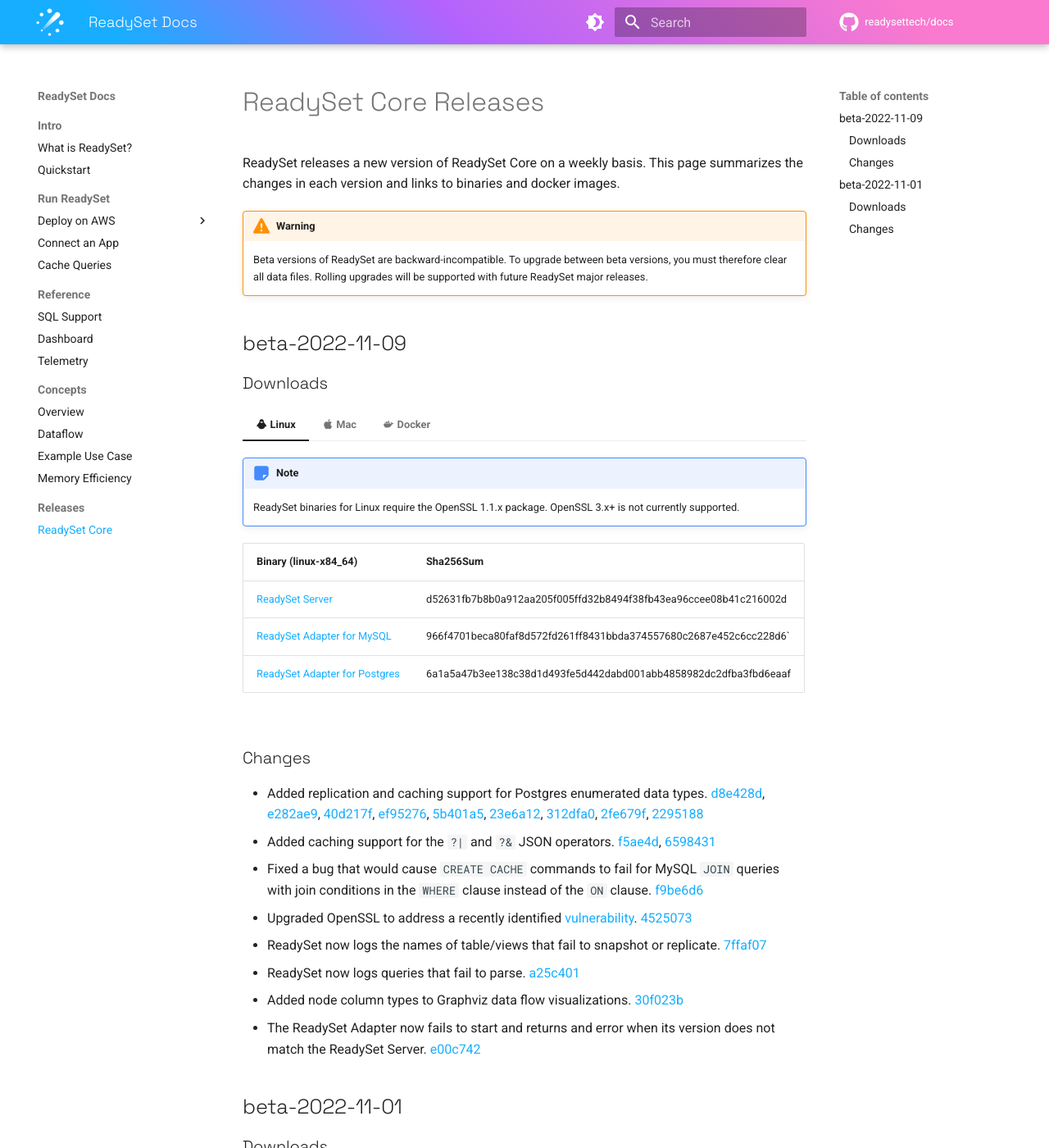
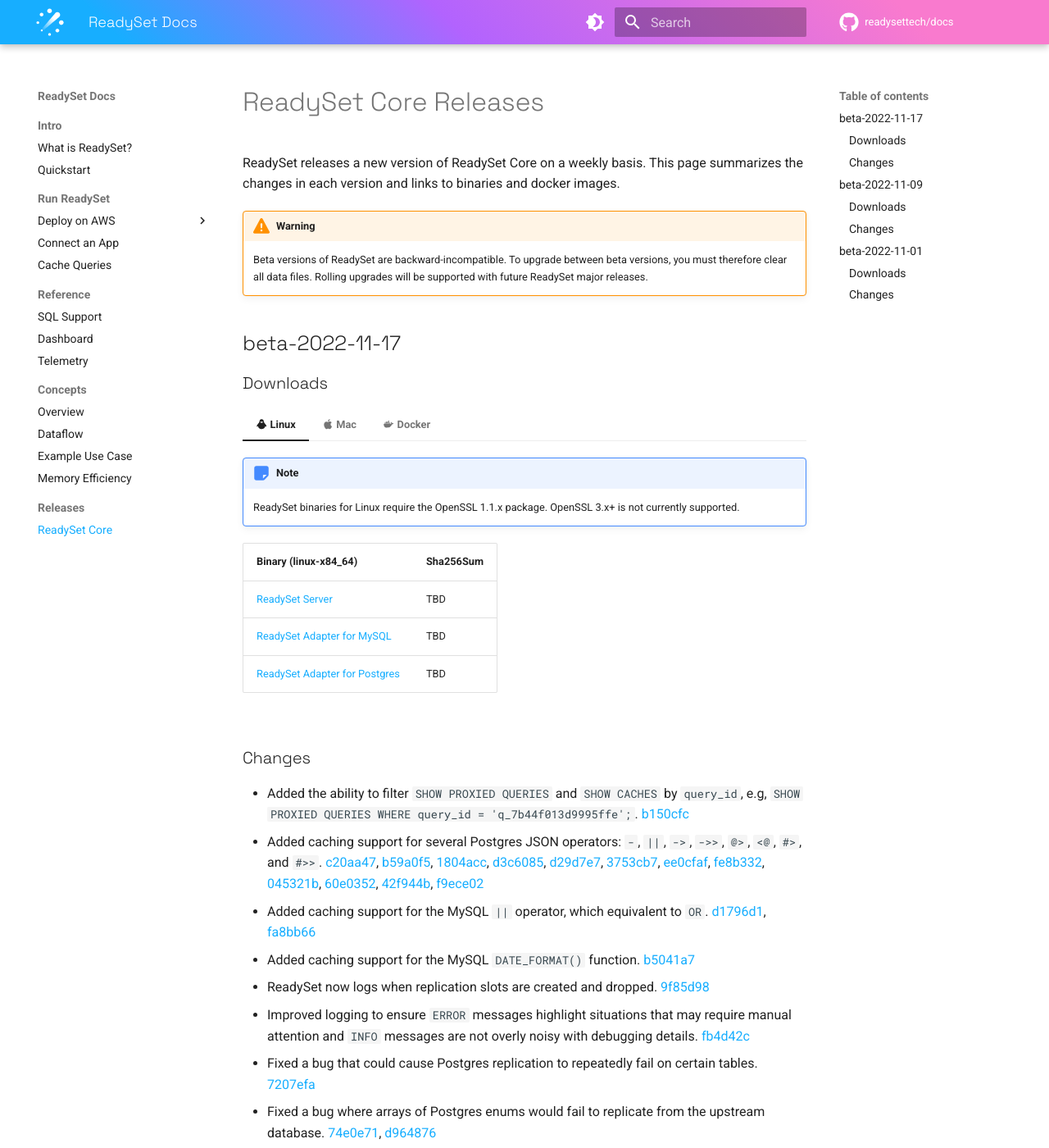
Before and after one commit to readysettech/docs-old, an MkDocs documentation site: the page built from docs/releases/readyset-core.md, in a window 1280 px wide and 1400 px high. Shown: the whole window at 82% size. Built offline with MkDocs 1.6.1 and Material for MkDocs 9.7.7, drawn with Linux system fonts in a browser that asks for light colours; comment, search, counter and statistics services are not loaded.

Commit message:
Add release notes for beta-2022-11-17
Also update SQL Support based on some of this week's changes.

````diff
--- a/docs/releases/readyset-core.md
+++ b/docs/releases/readyset-core.md
@@ -5,6 +5,54 @@
 !!! warning
 
     Beta versions of ReadySet are backward-incompatible. To upgrade between beta versions, you must therefore clear all data files. Rolling upgrades will be supported with future ReadySet major releases.
+
+## beta-2022-11-17
+
+### Downloads
+
+=== ":material-linux: Linux"
+
+    !!! note
+
+        ReadySet binaries for Linux require the OpenSSL 1.1.x package. OpenSSL 3.x+ is not currently supported.
+
+    Binary (linux-x84_64) | Sha256Sum
+    ------------------------------|----------
+    [ReadySet Server](https://github.com/readysettech/readyset/files/9974540/readyset-server-beta-2022-11-17.linux-x86_64.tar.gz) | TBD
+    [ReadySet Adapter for MySQL](https://github.com/readysettech/readyset/files/9974536/readyset-mysql-beta-2022-11-17.linux-x86_64.tar.gz) | TBD
+    [ReadySet Adapter for Postgres](https://github.com/readysettech/readyset/files/9974538/readyset-psql-beta-2022-11-17.linux-x86_64.tar.gz) | TBD
+
+=== ":material-apple: Mac"
+
+    Binary (darwin-arm64) | Sha256Sum
+    ------------------------------|----------
+    [ReadySet Server](https://github.com/readysettech/readyset/files/9974631/readyset-server-beta-2022-11-17.darwin-arm64.tar.gz) | TBD
+    [ReadySet Adapter for MySQL](https://github.com/readysettech/readyset/files/9974630/readyset-mysql-beta-2022-11-17.darwin-arm64.tar.gz) | TBD
+    [ReadySet Adapter for Postgres](https://github.com/readysettech/readyset/files/9974629/readyset-psql-beta-2022-11-17.darwin-arm64.tar.gz) | TBD
+
+=== ":material-docker: Docker"
+
+    - ReadySet Server (linux-x84_64)
+        ``` sh
+        docker pull public.ecr.aws/readyset/readyset-server:beta-2022-11-17
+        ```
+
+    - ReadySet Adapter (linux-x84_64)
+        ``` sh
+        docker pull public.ecr.aws/readyset/readyset-adapter:beta-2022-11-17
+        ```
+
+### Changes
+
+- Added the ability to filter `SHOW PROXIED QUERIES` and `SHOW CACHES` by `query_id`, e.g, `SHOW PROXIED QUERIES WHERE query_id = 'q_7b44f013d9995ffe';`. [b150cfc](https://github.com/readysettech/readyset/commit/b150cfc74f57c5b639005671065044337d0ab9b6)
+- Added caching support for several Postgres JSON operators: `-`, `||`, `->`, `->>`, `@>`, `<@`, `#>`, and `#>>`. [c20aa47](https://github.com/readysettech/readyset/commit/c20aa47fc8cae4fc25b5dc6bffd9ca3729ae1), [b59a0f5](https://github.com/readysettech/readyset/commit/b59a0f56ed8aa83af43d2d278cf556b5137c7edf), [1804acc](https://github.com/readysettech/readyset/commit/1804acc764263ac552d4d20c4652356076d40c36), [d3c6085](https://github.com/readysettech/readyset/commit/d3c6085ab4e4d13eaacfb0b9aa1861a964f28931), [d29d7e7](https://github.com/readysettech/readyset/commit/d29d7e71a8a165220427af744a7cd7783a9d4022), [3753cb7](https://github.com/readysettech/readyset/commit/3753cb71d990831b63f584878aea6b0eab7866e9), [ee0cfaf](https://github.com/readysettech/readyset/commit/ee0cfaf99d4cbda99cca04735da525ba3c0ac536), [fe8b332](https://github.com/readysettech/readyset/commit/fe8b332bfc209047438507ad1ca0290311fe5bd4), [045321b](https://github.com/readysettech/readyset/commit/045321b3afc643f9474f0c79386b283766c06845), [60e0352](https://github.com/readysettech/readyset/commit/60e0352190c76fa2cdb6cb99ef2bf44db03e7ea4), [42f944b](https://github.com/readysettech/readyset/commit/42f944b088d9e112f0b03fe53fcae80f881e9f32), [f9ece02](https://github.com/readysettech/readyset/commit/f9ece029626913d427ac1cdf900a898700acd39f)
+- Added caching support for the MySQL `||` operator, which equivalent to `OR`. [d1796d1](https://github.com/readysettech/readyset/commit/d1796d1927f8c7d088150d80f152d840ba0ef769), [fa8bb66](https://github.com/readysettech/readyset/commit/fa8bb660fd6248e0f789ef71c0230c0476c60f0e)
+- Added caching support for the MySQL `DATE_FORMAT()` function. [b5041a7](https://github.com/readysettech/readyset/commit/b5041a797c20eae596bf2af943f703e3fe2ddc3d)
+- ReadySet now logs when replication slots are created and dropped. [9f85d98](https://github.com/readysettech/readyset/commit/9f85d98201d651eddf3f827ae70c3fa765850f6f)
+- Improved logging to ensure `ERROR` messages highlight situations that may require manual attention and `INFO` messages are not overly noisy with debugging details. [fb4d42c](https://github.com/readysettech/readyset/commit/fb4d42cd1bf86824494439a2e43ca64d17192ac6)
+- Fixed a bug that could cause Postgres replication to repeatedly fail on certain tables. [7207efa](https://github.com/readysettech/readyset/commit/7207efa7096c54168cebd7f79e7e6e7bed66391b)
+- Fixed a bug where arrays of Postgres enums would fail to replicate from the upstream database. [74e0e71](https://github.com/readysettech/readyset/commit/74e0e71282fa2a3ff573f81d7d3e11b35a954772), [d964876](https://github.com/readysettech/readyset/commit/d964876f224a59ef0f2b9936fea792bf98e3a666)
+
 
 ## beta-2022-11-09
 
````
Also changed, not shown: docs/reference/sql-support.md (+14 -4 lines).
